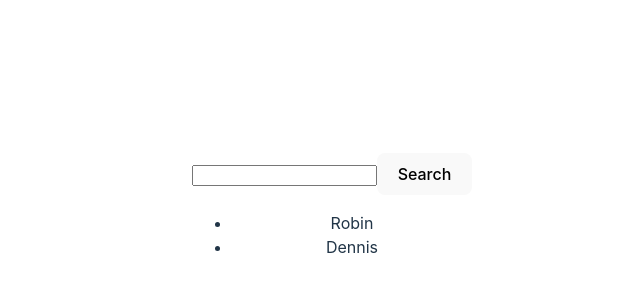
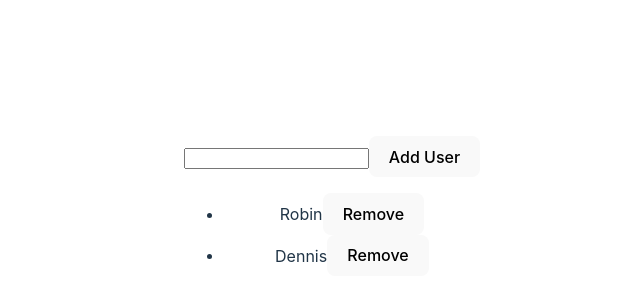
Before and after one commit to Sejuty/react-roadmap, a React (Vite) app: page / in a window 1280 px wide. Shown: the part 186-486 px from the top of the page, without its empty margins (308-948 px from the left). Built offline with nearby package versions, Linux system fonts and the light colour scheme.

Commit message:
useCallback()-2

```diff
--- a/src/App.jsx
+++ b/src/App.jsx
@@ -1,9 +1,9 @@
 import "./App.css";
-// import UseCallback from "./useCallback";
-import UseMemo from "./useMemo";
+import UseCallback from "./useCallback";
+// import UseMemo from "./useMemo";
 
 function App() {
-  return <UseMemo />;
+  return <UseCallback />;
 }
 
 export default App;
--- a/src/useCallback/List.jsx
+++ b/src/useCallback/List.jsx
@@ -1,6 +1,6 @@
-/* eslint-disable react/prop-types */
 // import { useEffect } from "react";
 // import { useState } from "react";
+import { useMemo } from "react";
 
 // const List = ({ getItems }) => {
 //   const [items, setItems] = useState([]);
@@ -14,7 +14,10 @@
 // };
 
 // export default List;
+
+// if we don't pass onRemove in dependencies, the useCallback for onRemove is not necessary
 const List = ({ list, onRemove }) => {
+  const memoizedList = useMemo(() => {
     console.log("Render: List");
     return (
       <ul>
@@ -23,12 +26,15 @@ const List = ({ list, onRemove }) => {
         ))}
       </ul>
     );
+  }, [list, onRemove]);
+
+  return memoizedList;
 };
 
 export default List;
 
-// eslint-disable-next-line react/prop-types
 export const ListItem = ({ item, onRemove }) => {
+  const listItem = useMemo(() => {
     console.log("Render: ListItem");
     return (
       <li>
@@ -38,4 +44,7 @@ export const ListItem = ({ item, onRemove }) => {
         </button>
       </li>
     );
+  }, [item, onRemove]);
+
+  return listItem;
 };
--- a/src/useCallback/index.jsx
+++ b/src/useCallback/index.jsx
@@ -1,6 +1,6 @@
-import { useState } from "react";
+import { useState, useCallback } from "react";
 import List from "./List";
-import {v4 as uuidv4} from "uuid"
+import { v4 as uuidv4 } from "uuid";
 
 const UseCallback = () => {
   // useMemo Cache the value to getItems instead of the whole function.
@@ -54,12 +54,13 @@ const UseCallback = () => {
 
   const handleAddUser = () => {
     setUsers(users.concat({ id: uuidv4(), name: text }));
+    setText("");
   };
 
-  const handleRemove = (id) => {
-    setUsers(users.filter((user) => user.id !== id));
-  };
-
+  const handleRemove = useCallback(
+    (id) => setUsers(users.filter((user) => user.id !== id)),
+    [users]
+  );
   return (
     <div>
       <input type="text" value={text} onChange={handleText} />
```
Lines whose indentation alone changed are shown as unchanged.
